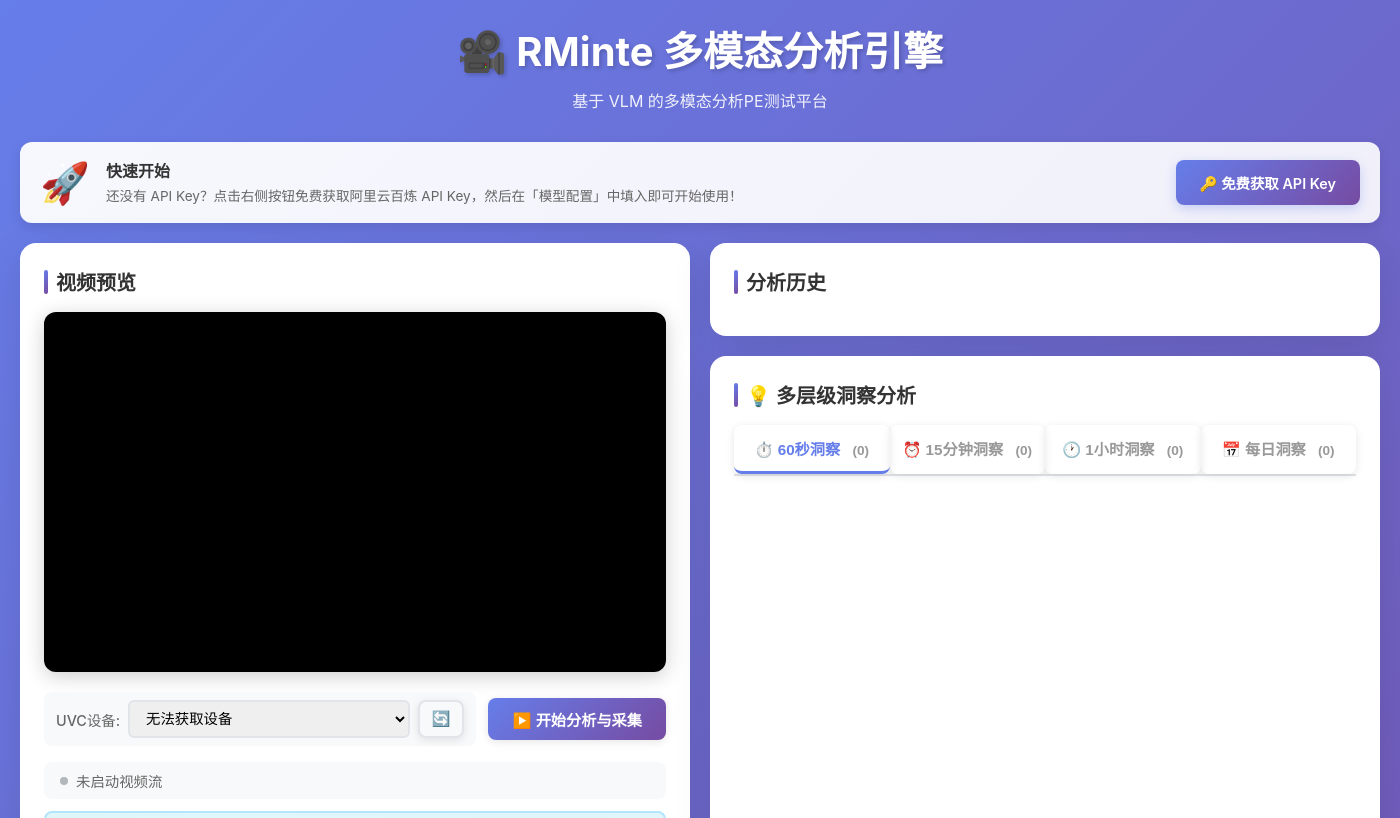
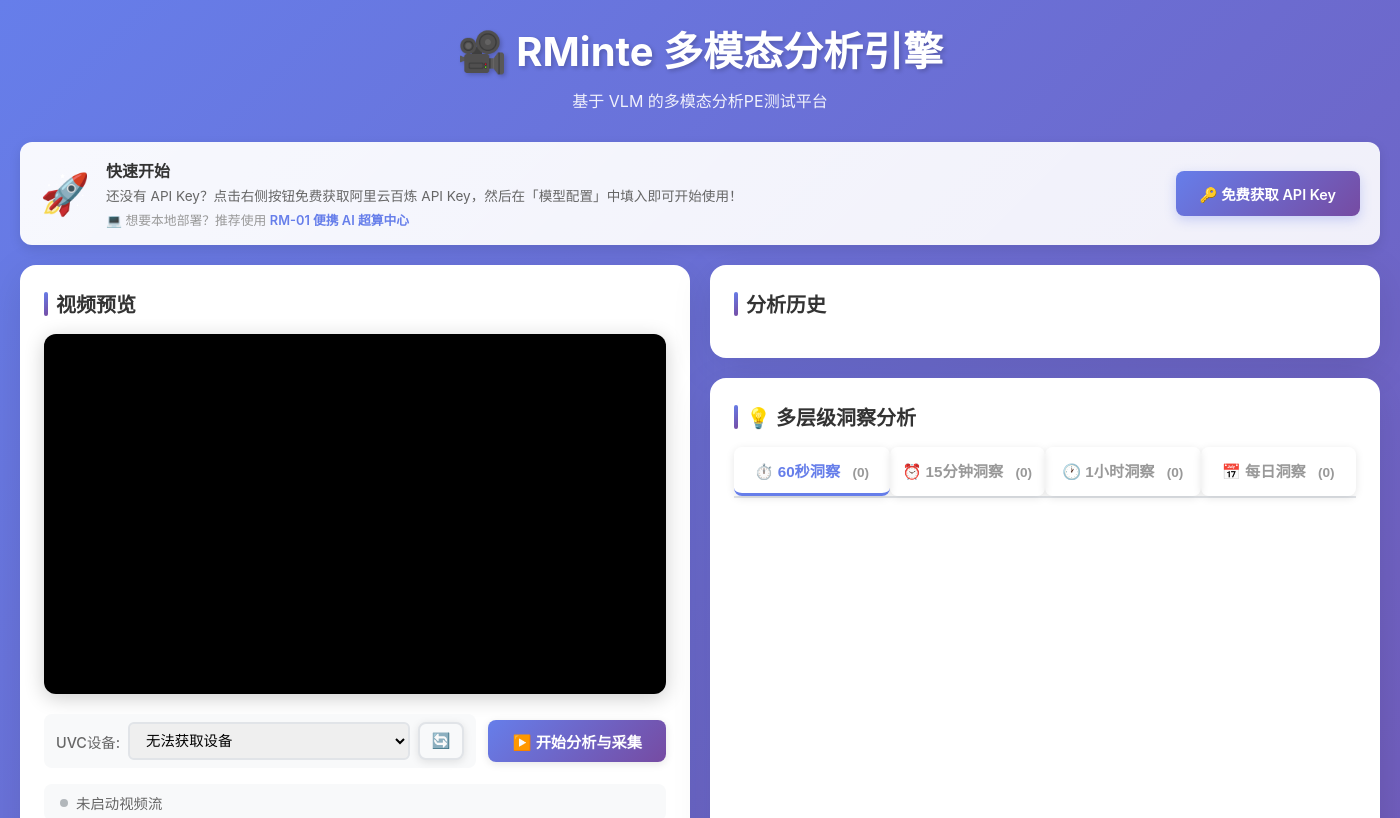
Before and after one commit to thomas-hiddenpeak/vlmA, an Electron app: page public/index.html in a window 1400 px wide. Shown: the top 818 px of the page. Drawn offline with nearby package versions, Linux system fonts and the light colour scheme.

Commit message:
docs: 添加 RM-01 便携 AI 超算中心官网链接
- 在 README 的本地部署部分添加 RM-01 硬件推荐
- 在系统配置的本地模型部分添加 RM-01 链接
- 在 UI 快速开始横幅中添加本地部署提示和 RM-01 链接
- 官网链接: https://www.rminte.com/

```diff
--- a/public/index.html
+++ b/public/index.html
@@ -776,6 +776,9 @@
           <div style="font-size: 0.85rem; color: #666; line-height: 1.5;">
             还没有 API Key？点击右侧按钮免费获取阿里云百炼 API Key，然后在「模型配置」中填入即可开始使用！
           </div>
+          <div style="font-size: 0.8rem; color: #999; margin-top: 4px;">
+            💻 想要本地部署？推荐使用 <a href="https://www.rminte.com/" target="_blank" style="color: #667eea; text-decoration: none; font-weight: 600;">RM-01 便携 AI 超算中心</a>
+          </div>
         </div>
         <a href="https://bailian.console.aliyun.com/?tab=model#/api-key" target="_blank" style="padding: 12px 24px; background: linear-gradient(135deg, #667eea 0%, #764ba2 100%); color: white; text-decoration: none; border-radius: 8px; font-weight: 600; font-size: 0.9rem; white-space: nowrap; transition: all 0.3s; box-shadow: 0 4px 12px rgba(102, 126, 234, 0.3); display: inline-flex; align-items: center; gap: 8px;">
           🔑 免费获取 API Key
```
Also changed, not shown: README.md.
